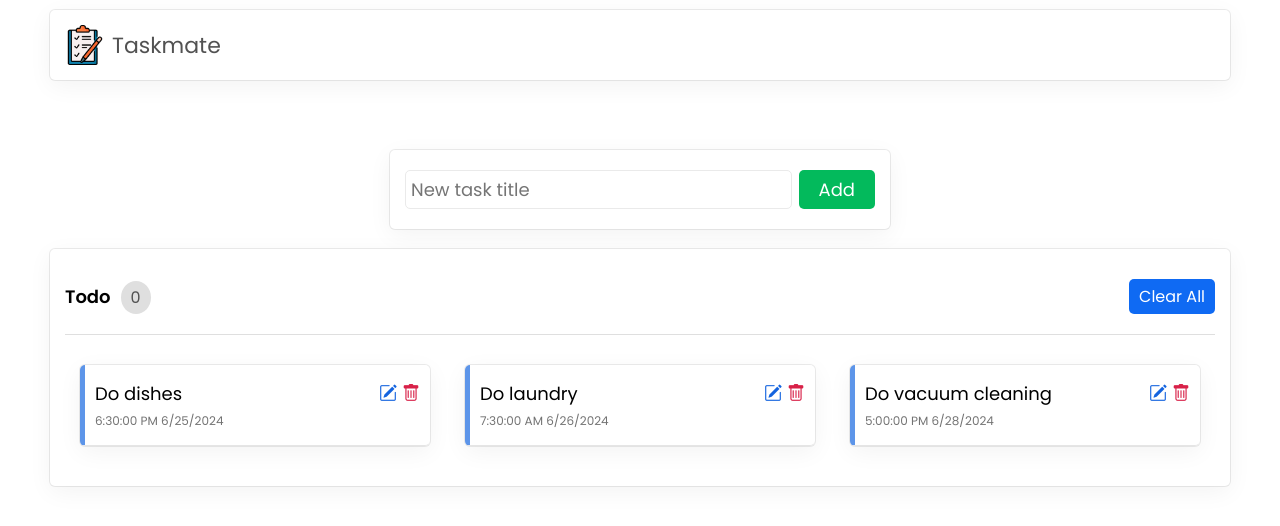
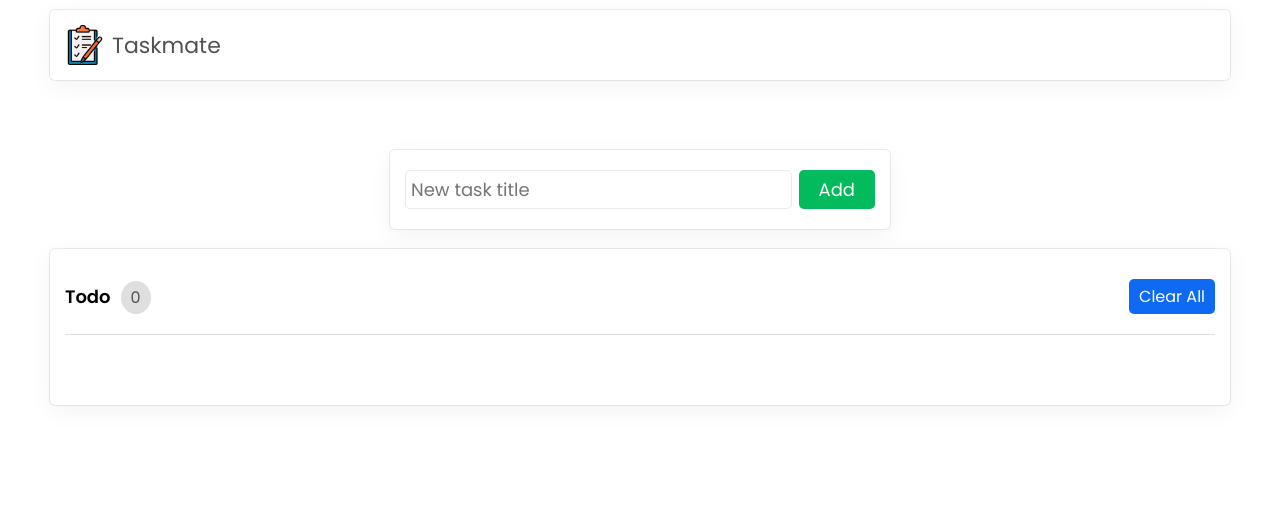
Before and after one commit to JSerriere/taskmate, a React (Create React App) app: page / in a window 1280 px wide. Shown: the top 526 px of the page. Built offline with nearby package versions, Linux system fonts and the light colour scheme; the HTML template or start-up script is replaced by a standard one.

Commit message:
Delete generic tasks and utilize useState tasklist instead

```diff
--- a/src/components/ShowTask.js
+++ b/src/components/ShowTask.js
@@ -1,11 +1,6 @@
 import "./ShowTask.css";
 
 export const ShowTask = ( {tasklist, setTasklist} ) => {
-  const tasks = [
-    { id: 10001, name: "Do dishes", time: "6:30:00 PM 6/25/2024" },
-    { id: 10002, name: "Do laundry", time: "7:30:00 AM 6/26/2024" },
-    { id: 10003, name: "Do vacuum cleaning", time: "5:00:00 PM 6/28/2024" },
-  ];
 
   return (
     <section className="showTask">
@@ -17,7 +12,7 @@ export const ShowTask = ( {tasklist, setTasklist} ) => {
         <button className="clearAll">Clear All</button>
       </div>
       <ul>
-        {tasks.map((task) => (
+        {tasklist.map((task) => (
           <li>
             <p>
               <span className="name">{task.name}</span>
```
